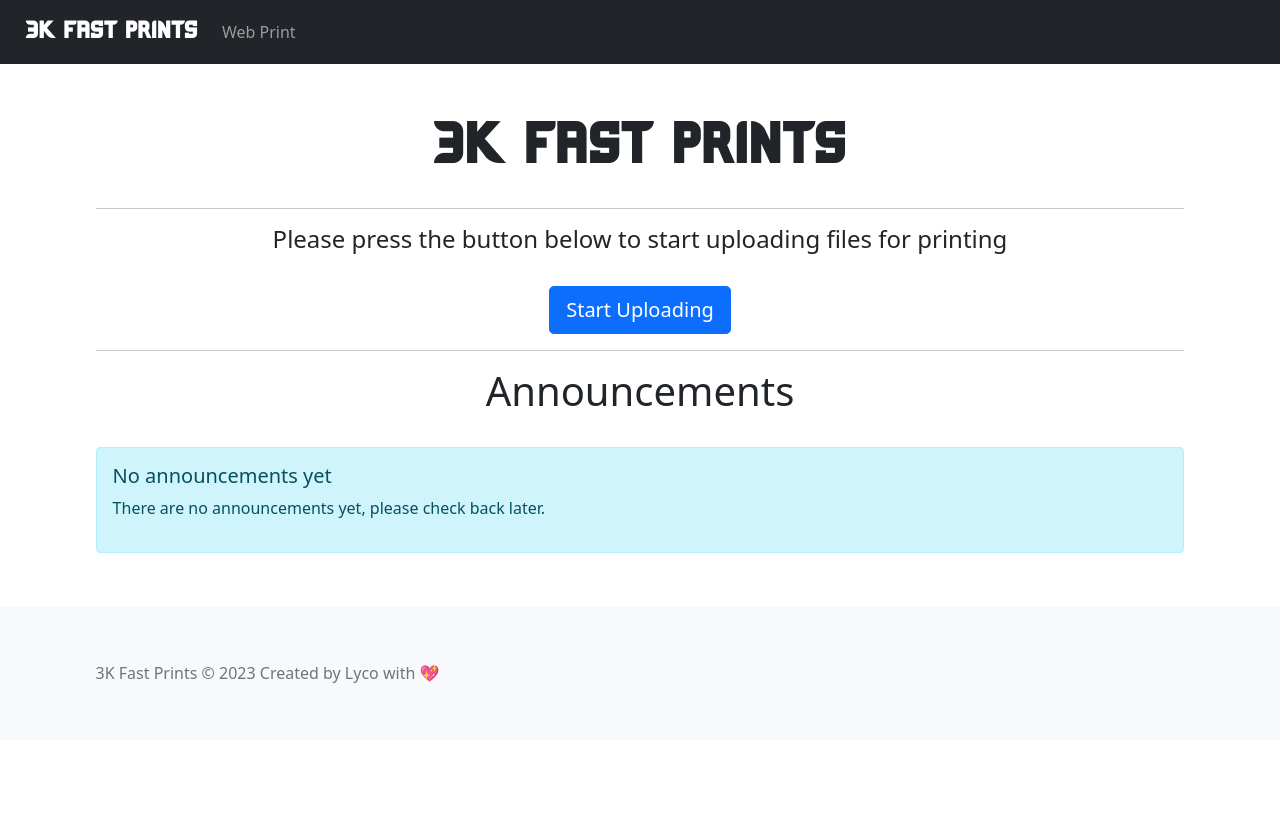
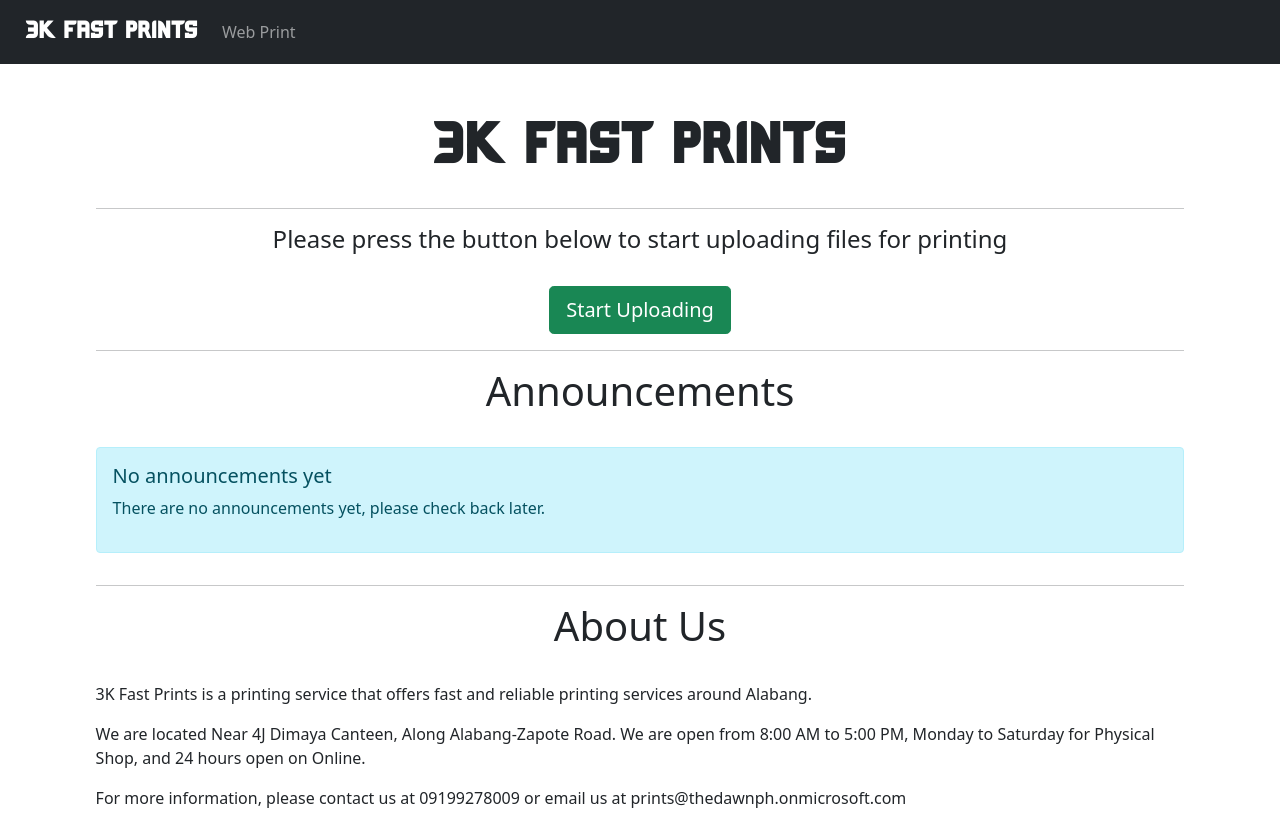
Before and after one commit to TheDawnPH/3kfastprint-webprint, a PHP site: page / in a window 1280 px wide. Shown: the top 823 px of the page. Before the commit the page ends 683 px from the top, so only its background shows below. Run offline with PHP 8.4, Linux system fonts and the light colour scheme; data that the repository does not hold is empty.

Commit message:
Update UI and add required field validation for file upload form

```diff
--- a/index.php
+++ b/index.php
@@ -22,12 +22,14 @@ $result = mysqli_query($conn, $sql);
     <div class="container">
         <div class="row">
             <div class="col-md-12">
-                <p style="font-family: Kagitingan, sans-serif; font-size: 60px; text-align: center;">3K Fast Prints</p><hr>
-                <h4 style="text-align: center;">Please press the button below to start uploading files for printing</h4><br>
+                <p style="font-family: Kagitingan, sans-serif; font-size: 60px; text-align: center;">3K Fast Prints</p>
+                <hr>
+                <h4 style="text-align: center;">Please press the button below to start uploading files for printing</h4>
+                <br>
             </div>
             <div class="col-md-12">
                 <div class="col-md-12 text-center">
-                    <a href="upload.php" class="btn btn-primary btn-lg" type="button">Start Uploading</a>
+                    <a href="upload.php" class="btn btn-success btn-lg" type="button">Start Uploading</a>
                 </div>
                 <hr>
             </div>
@@ -51,8 +53,22 @@ $result = mysqli_query($conn, $sql);
                     }
                     ?>
             </div>
+            <div class="col-md-12">
+                <hr>
+                <h1 class="text-center">About Us</h1><br>
+                <p>3K Fast Prints is a printing service that offers fast and reliable printing services around Alabang.
+                </p>
+                <p>We are located Near 4J Dimaya Canteen, Along Alabang-Zapote Road. We are open from 8:00 AM to 5:00
+                    PM, Monday to Saturday for Physical Shop, and 24 hours open on Online.</p>
+                <p>For more information, please contact us at 09199278009 or email us at
+                    prints@thedawnph.onmicrosoft.com</p>
+                <iframe
+                    src="https://www.google.com/maps/embed?pb=!1m18!1m12!1m3!1d3864.0533075407293!2d121.02974187387619!3d14.42409058137618!2m3!1f0!2f0!3f0!3m2!1i1024!2i768!4f13.1!3m3!1m2!1s0x3397d1b6c0912195%3A0x1e1a7713e3b494fc!2s3K%20Fast%20Prints!5e0!3m2!1sen!2sph!4v1702271022982!5m2!1sen!2sph"
+                    width="350" height="300" style="border:0;" allowfullscreen="" loading="lazy"
+                    referrerpolicy="no-referrer-when-downgrade"></iframe>
             </div>
         </div>
         <?php include 'footer.php'; ?>
 </body>
+
 </html>
```
Also changed, not shown: upload.php (+4 -4 lines). Lines whose indentation alone changed are shown as unchanged.
